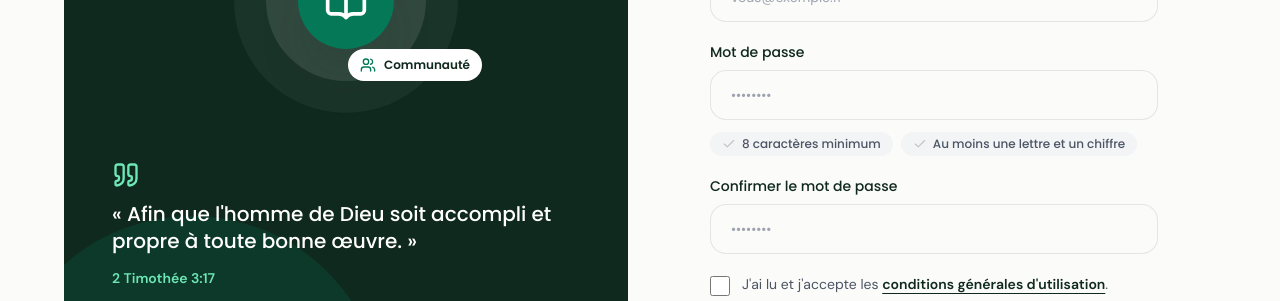
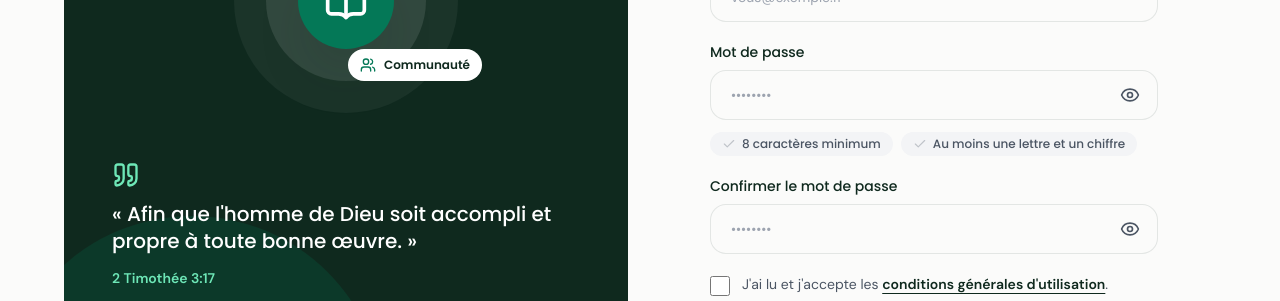
Before and after one commit to Rteix05/academie-esic, a Next.js app in the folder frontend/: page /register in a window 1280 px wide. Shown: the part 340-641 px from the top of the page. Built offline with nearby package versions, Linux system fonts and the light colour scheme; no server answers.

Commit message:
Bouton Afficher / Masquer sur les champs mot de passe
Connexion, inscription, réinitialisation et changement de mot de passe (profil).

```diff
--- a/frontend/src/app/dashboard/profil/page.tsx
+++ b/frontend/src/app/dashboard/profil/page.tsx
@@ -6,6 +6,7 @@ import Link from 'next/link';
 import { User, Lock, Check, AlertCircle } from 'lucide-react';
 import { Spinner } from '@/components/ui';
 import { apiFetch } from '@/lib/api';
+import PasswordInput from '@/components/PasswordInput';
 
 interface UserProfile {
   email: string;
@@ -165,15 +166,15 @@ export default function ProfilPage() {
               <p className="text-sm text-brand-muted">Les champs suivis d'un astérisque (*) sont obligatoires.</p>
             <div>
               <label className="field-label" htmlFor="currentPassword">Mot de passe actuel<span aria-hidden="true" className="text-red-700 dark:text-red-400"> *</span></label>
-              <input id="currentPassword" type="password" required autoComplete="current-password" value={currentPassword} onChange={(e) => setCurrentPassword(e.target.value)} className="field" placeholder="••••••••" />
+              <PasswordInput id="currentPassword" required autoComplete="current-password" value={currentPassword} onChange={(e) => setCurrentPassword(e.target.value)} className="field" placeholder="••••••••" />
             </div>
             <div>
               <label className="field-label" htmlFor="newPassword">Nouveau mot de passe<span aria-hidden="true" className="text-red-700 dark:text-red-400"> *</span></label>
-              <input id="newPassword" type="password" required autoComplete="new-password" value={newPassword} onChange={(e) => setNewPassword(e.target.value)} className="field" placeholder="••••••••" />
+              <PasswordInput id="newPassword" required autoComplete="new-password" value={newPassword} onChange={(e) => setNewPassword(e.target.value)} className="field" placeholder="••••••••" />
             </div>
             <div>
               <label className="field-label" htmlFor="confirmPassword">Confirmer le nouveau mot de passe<span aria-hidden="true" className="text-red-700 dark:text-red-400"> *</span></label>
-              <input id="confirmPassword" type="password" required autoComplete="new-password" value={confirmPassword} onChange={(e) => setConfirmPassword(e.target.value)} className="field" placeholder="••••••••" />
+              <PasswordInput id="confirmPassword" required autoComplete="new-password" value={confirmPassword} onChange={(e) => setConfirmPassword(e.target.value)} className="field" placeholder="••••••••" />
             </div>
             <button type="submit" disabled={isSavingPassword} className="btn-primary-plain">
               {isSavingPassword ? 'Changement…' : 'Changer le mot de passe'}
--- a/frontend/src/app/login/page.tsx
+++ b/frontend/src/app/login/page.tsx
@@ -6,6 +6,7 @@ import Link from 'next/link';
 import { ArrowRight } from 'lucide-react';
 import AuthShell, { FormMessage } from '@/components/AuthShell';
 import { apiFetch, fetchMe, notifyAuthChanged } from '@/lib/api';
+import PasswordInput from '@/components/PasswordInput';
 
 export default function LoginPage() {
   const router = useRouter();
@@ -82,9 +83,8 @@ export default function LoginPage() {
               Mot de passe oublié ?
             </Link>
           </div>
-          <input
+          <PasswordInput
             id="password"
-            type="password"
             required
             autoComplete="current-password"
             value={password}
--- a/frontend/src/app/register/page.tsx
+++ b/frontend/src/app/register/page.tsx
@@ -6,6 +6,7 @@ import Link from 'next/link';
 import { ArrowRight, Check } from 'lucide-react';
 import AuthShell, { FormMessage } from '@/components/AuthShell';
 import { apiFetch } from '@/lib/api';
+import PasswordInput from '@/components/PasswordInput';
 
 export default function RegisterPage() {
   const router = useRouter();
@@ -79,7 +80,7 @@ export default function RegisterPage() {
 
           <div>
             <label className="field-label" htmlFor="password">Mot de passe</label>
-            <input id="password" type="password" required autoComplete="new-password" aria-describedby="password-rules" value={password} onChange={(e) => setPassword(e.target.value)} className="field" placeholder="••••••••" />
+            <PasswordInput id="password" required autoComplete="new-password" aria-describedby="password-rules" value={password} onChange={(e) => setPassword(e.target.value)} className="field" placeholder="••••••••" />
             <ul id="password-rules" className="mt-3 flex flex-wrap gap-2">
               {rules.map((rule) => (
                 <li key={rule.label} className={`chip ${rule.ok ? 'bg-brand-sage' : 'bg-gray-100 text-brand-muted dark:bg-white/5'}`}>
@@ -92,7 +93,7 @@ export default function RegisterPage() {
 
           <div>
             <label className="field-label" htmlFor="confirm-password">Confirmer le mot de passe</label>
-            <input id="confirm-password" type="password" required autoComplete="new-password" value={confirmPassword} onChange={(e) => setConfirmPassword(e.target.value)} className="field" placeholder="••••••••" />
+            <PasswordInput id="confirm-password" required autoComplete="new-password" value={confirmPassword} onChange={(e) => setConfirmPassword(e.target.value)} className="field" placeholder="••••••••" />
           </div>
 
           {/* Acceptation expresse des CGU, obligatoire pour créer un compte */}
--- a/frontend/src/app/reset-password/page.tsx
+++ b/frontend/src/app/reset-password/page.tsx
@@ -7,6 +7,7 @@ import { ArrowRight, Check } from 'lucide-react';
 import AuthShell, { FormMessage } from '@/components/AuthShell';
 import { Spinner } from '@/components/ui';
 import { apiFetch } from '@/lib/api';
+import PasswordInput from '@/components/PasswordInput';
 
 function ResetPasswordForm() {
   const router       = useRouter();
@@ -83,11 +84,11 @@ function ResetPasswordForm() {
         <form onSubmit={handleSubmit} className="space-y-5">
           <div>
             <label className="field-label" htmlFor="password">Nouveau mot de passe</label>
-            <input id="password" type="password" required autoComplete="new-password" value={password} onChange={(e) => setPassword(e.target.value)} className="field" placeholder="••••••••" />
+            <PasswordInput id="password" required autoComplete="new-password" value={password} onChange={(e) => setPassword(e.target.value)} className="field" placeholder="••••••••" />
           </div>
           <div>
             <label className="field-label" htmlFor="confirm-password">Confirmer le mot de passe</label>
-            <input id="confirm-password" type="password" required autoComplete="new-password" value={confirmPassword} onChange={(e) => setConfirmPassword(e.target.value)} className="field" placeholder="••••••••" />
+            <PasswordInput id="confirm-password" required autoComplete="new-password" value={confirmPassword} onChange={(e) => setConfirmPassword(e.target.value)} className="field" placeholder="••••••••" />
           </div>
           <button type="submit" disabled={isLoading || !token} className="btn-primary w-full justify-between py-4">
             {isLoading ? 'Réinitialisation…' : 'Réinitialiser le mot de passe'}
--- /dev/null
+++ b/frontend/src/components/PasswordInput.tsx
@@ -0,0 +1,45 @@
+'use client';
+
+import { useState, type InputHTMLAttributes } from 'react';
+import { Eye, EyeOff } from 'lucide-react';
+
+/**
+ * Champ mot de passe avec bouton « Afficher / Masquer » (vérifier sa saisie avant de valider).
+ * Le mot de passe est remasqué à l'envoi du formulaire : il ne reste pas affiché à l'écran.
+ */
+export default function PasswordInput({ className = 'field', ...props }: Omit<InputHTMLAttributes<HTMLInputElement>, 'type'>) {
+  const [visible, setVisible] = useState(false);
+
+  return (
+    <div className="relative">
+      <input
+        {...props}
+        type={visible ? 'text' : 'password'}
+        // Pas de correction ni de majuscule automatique quand le texte est visible (mobile)
+        autoCapitalize="off"
+        autoCorrect="off"
+        spellCheck={false}
+        className={`${className} pr-14`}
+        ref={(el) => {
+          // Remasquage à l'envoi du formulaire parent
+          const form = el?.form;
+          if (!form) return;
+          const hide = () => setVisible(false);
+          form.addEventListener('submit', hide);
+          return () => form.removeEventListener('submit', hide);
+        }}
+      />
+      <button
+        type="button"
+        onClick={() => setVisible((v) => !v)}
+        aria-pressed={visible}
+        aria-label={visible ? 'Masquer le mot de passe' : 'Afficher le mot de passe'}
+        aria-controls={props.id}
+        title={visible ? 'Masquer le mot de passe' : 'Afficher le mot de passe'}
+        className="absolute inset-y-0 right-2 my-auto flex h-10 w-10 items-center justify-center rounded-full text-brand-muted transition hover:bg-brand-mint hover:text-brand-forest focus-visible:outline-none focus-visible:ring-4 focus-visible:ring-brand-emerald/30 dark:hover:bg-white/10 dark:hover:text-emerald-100"
+      >
+        {visible ? <EyeOff className="h-5 w-5" aria-hidden="true" /> : <Eye className="h-5 w-5" aria-hidden="true" />}
+      </button>
+    </div>
+  );
+}
```
